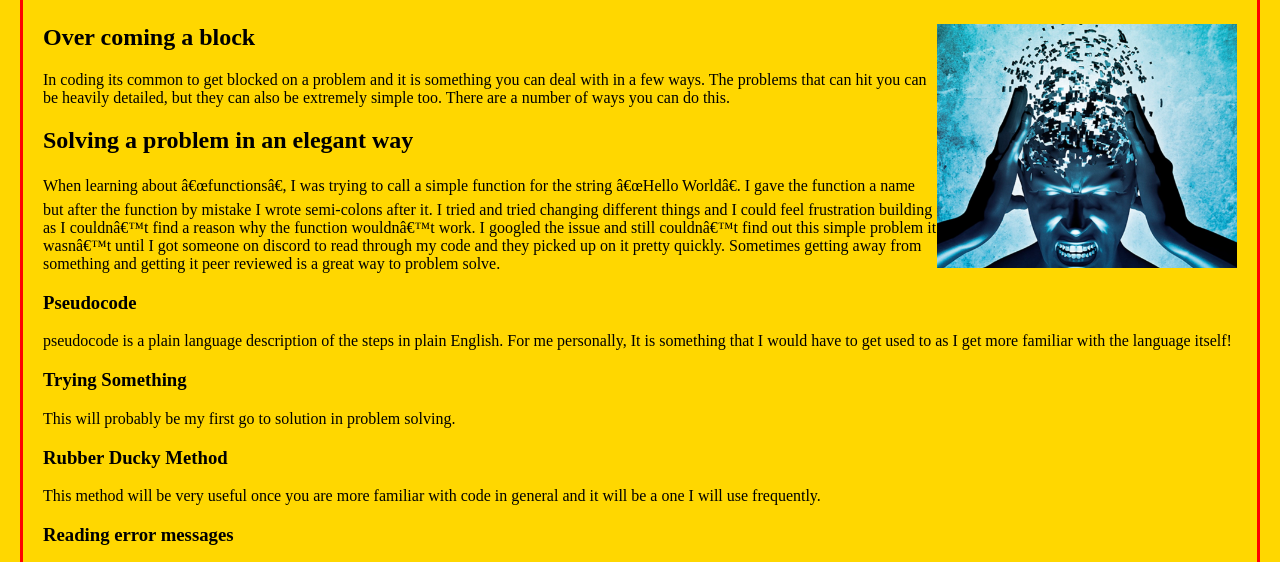
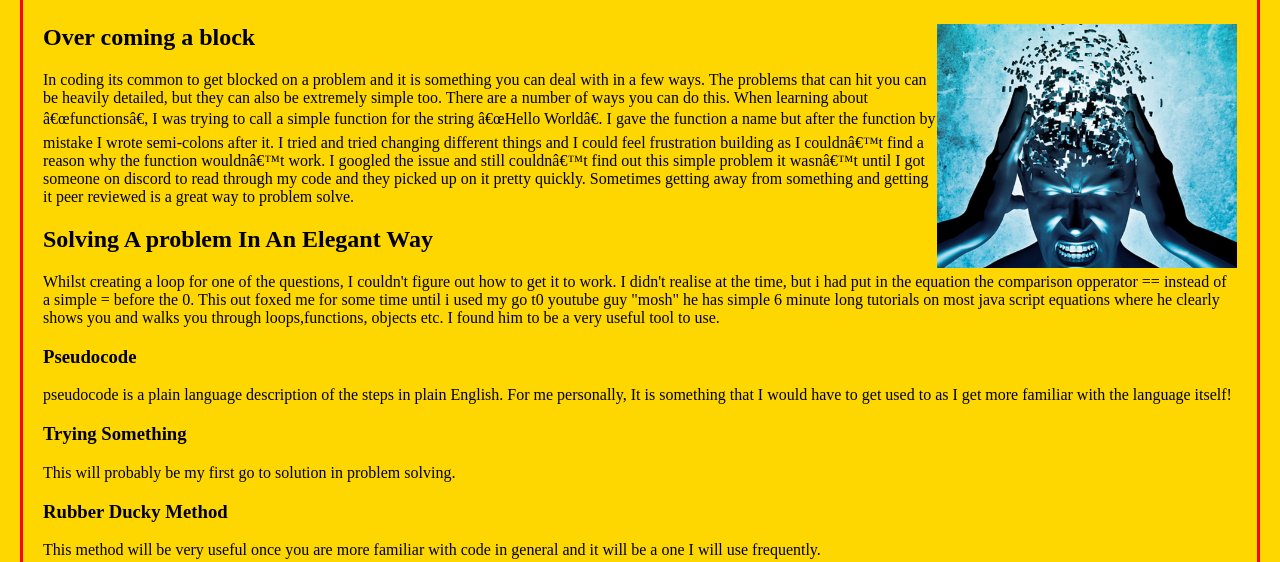
Before and after one commit to Chris-Warne/Chris-Warne.github.io, a plain HTML site: page blog/problem-solving.html in a window 1280 px wide. Shown: the part 184-746 px from the top of the page. Drawn offline with Linux system fonts and the light colour scheme.

Commit message:
solving probs in elegant way

```diff
--- a/blog/problem-solving.html
+++ b/blog/problem-solving.html
@@ -14,20 +14,27 @@
 
   <body class="left-text">
     <h2>Over coming a block</h2>
-    <p>
+     <p>
       In coding its common to get blocked on a problem and it is something you can deal with in a few ways.
       The problems that can hit you can be heavily detailed, but they can also be extremely simple too.
       There are a number of ways you can do this.
-    </p>
-    <h2>Solving a problem in an elegant way</h2>
-    <p>
        When learning about “functions”, I was trying to call a simple function for the string “Hello World”.
        I gave the function a name but after the function by mistake I wrote semi-colons after it.
        I tried and tried changing different things and I could feel frustration building as I couldn’t find a reason why the function wouldn’t work.
        I googled the issue and still couldn’t find out this simple problem it wasn’t until I got someone on discord to read through my code and they picked up on it pretty quickly.
-       Sometimes getting away from something and getting it peer reviewed is a great way to problem solve.
+       Sometimes getting away from something and getting it peer reviewed is a great way to problem solve.</p>
 
-       <h3>Pseudocode</h3>
+      <h2>Solving A problem In An Elegant Way</h2>
+     <p>Whilst creating a loop for one of the questions, I couldn't figure out how to get it to work.
+       I didn't realise at the time, but i had put in the equation  the comparison opperator == instead of a simple = before the 0.
+      This out foxed me for some time until i used my go t0 youtube guy "mosh" he has simple 6 minute long tutorials on most java script equations where he clearly shows you
+      and walks you through loops,functions, objects etc. I found him to be a very useful tool to use.
+      </p>
+
+
+
+
+<h3>Pseudocode</h3>
        <p>
          pseudocode is a plain language description of the steps in plain English.
          For me personally, It is something that I would have to get used to as I get more familiar with the language itself!
```
Also changed, not shown: 1 other file.
